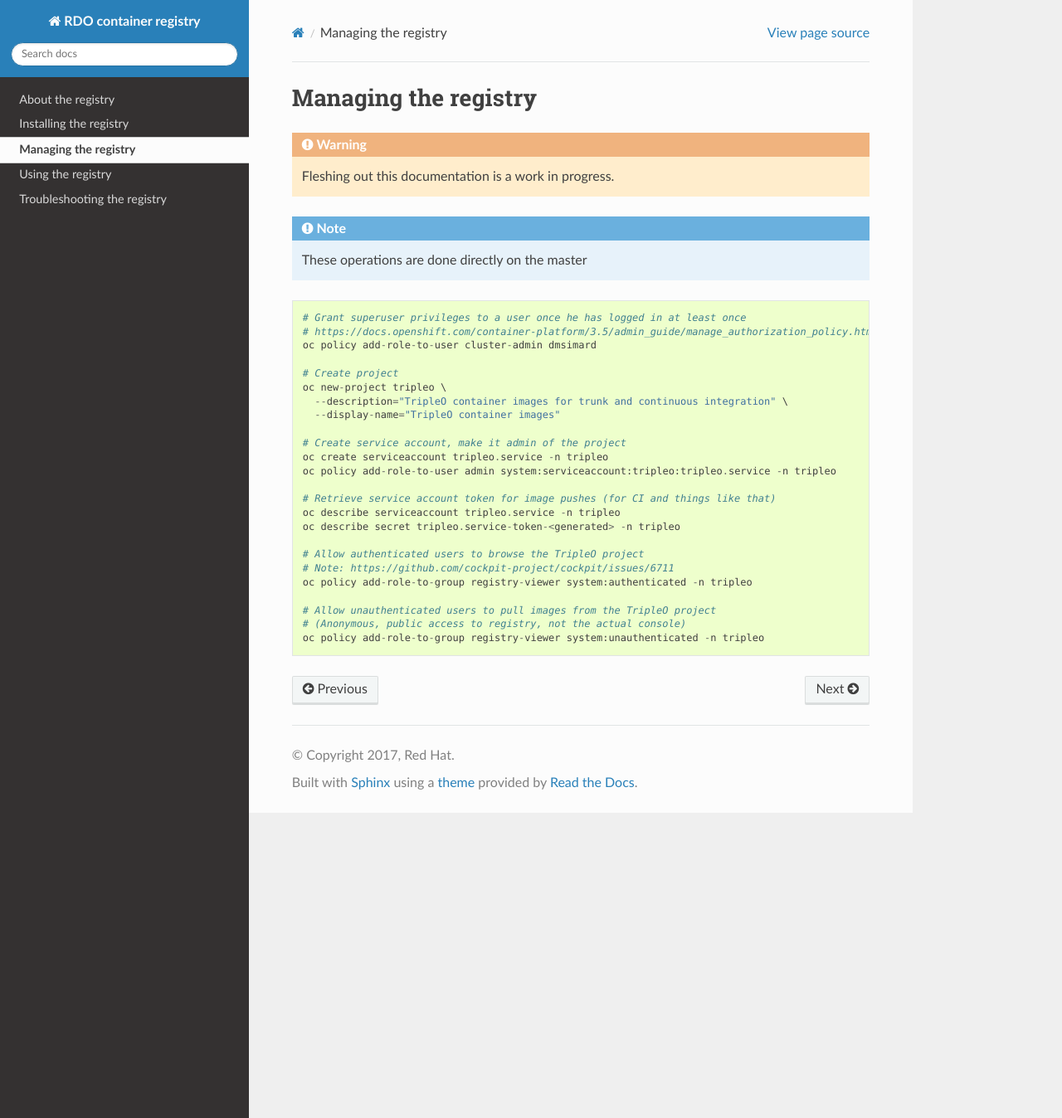
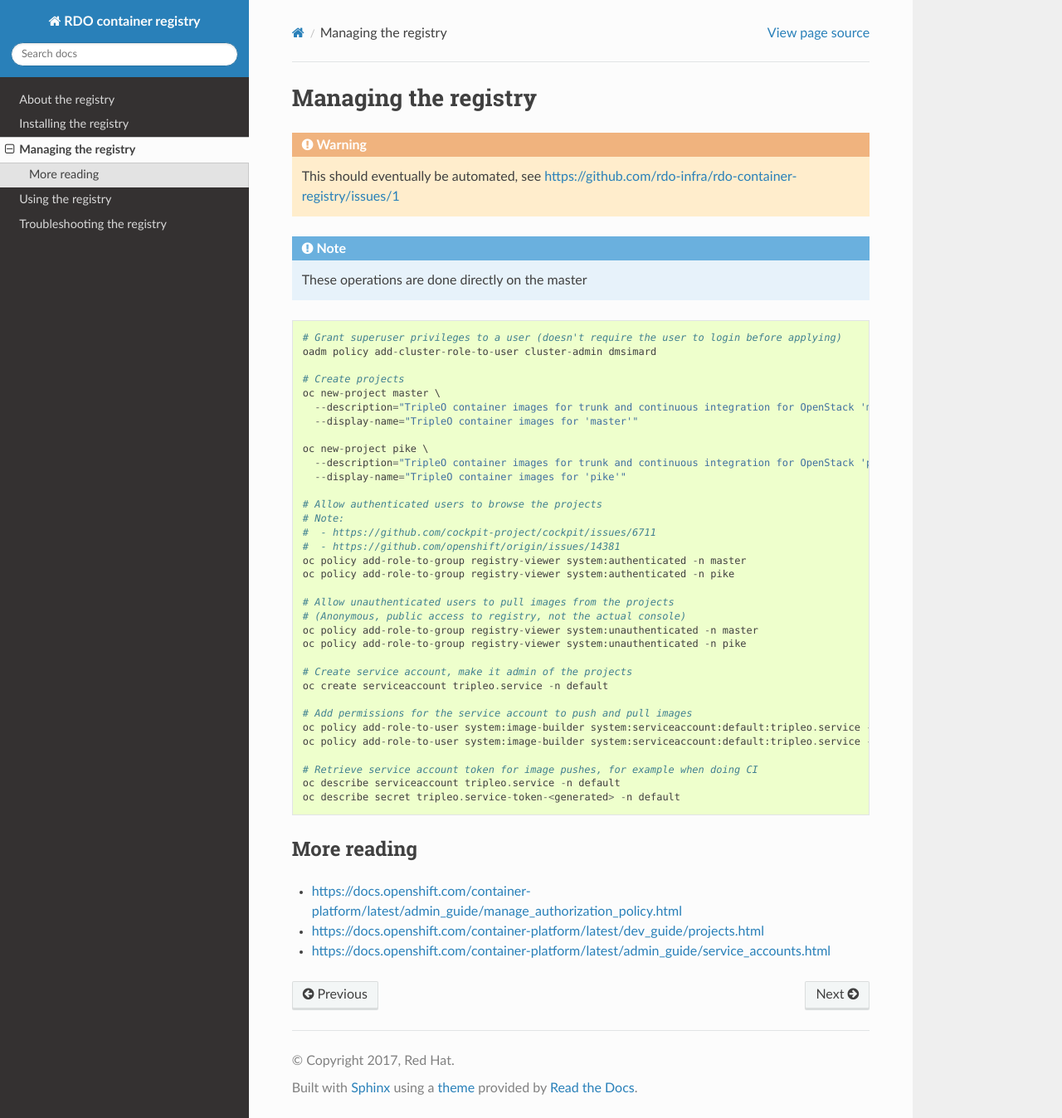
Before and after one commit to rdo-infra/rdo-container-registry, a Sphinx documentation site: the page built from doc/source/managing.rst, in a window 1280 px wide and 1348 px high. Shown: the whole window at 83% size. Built offline with Sphinx 7.4.7 and the Read the Docs theme 2.0.0, drawn with Linux system fonts in a browser that asks for light colours; the version number could not be read and is left out.

Commit message:
WIP: Improve docs
Change-Id: Id74044dc741032be8c70bc2a863f991c51654451

```diff
--- a/doc/source/managing.rst
+++ b/doc/source/managing.rst
@@ -1,33 +1,51 @@
 Managing the registry
 =====================
 
-.. warning:: Fleshing out this documentation is a work in progress.
+.. warning:: This should eventually be automated, see
+             https://github.com/rdo-infra/rdo-container-registry/issues/1
 
 .. note:: These operations are done directly on the master
 
 ::
 
-    # Grant superuser privileges to a user once he has logged in at least once
-    # https://docs.openshift.com/container-platform/3.5/admin_guide/manage_authorization_policy.html
-    oc policy add-role-to-user cluster-admin dmsimard
+    # Grant superuser privileges to a user (doesn't require the user to login before applying)
+    oadm policy add-cluster-role-to-user cluster-admin dmsimard
 
-    # Create project
-    oc new-project tripleo \
-      --description="TripleO container images for trunk and continuous integration" \
-      --display-name="TripleO container images"
+    # Create projects
+    oc new-project master \
+      --description="TripleO container images for trunk and continuous integration for OpenStack 'master'" \
+      --display-name="TripleO container images for 'master'"
 
-    # Create service account, make it admin of the project
-    oc create serviceaccount tripleo.service -n tripleo
-    oc policy add-role-to-user admin system:serviceaccount:tripleo:tripleo.service -n tripleo
+    oc new-project pike \
+      --description="TripleO container images for trunk and continuous integration for OpenStack 'pike'" \
+      --display-name="TripleO container images for 'pike'"
 
-    # Retrieve service account token for image pushes (for CI and things like that)
-    oc describe serviceaccount tripleo.service -n tripleo
-    oc describe secret tripleo.service-token-<generated> -n tripleo
+    # Allow authenticated users to browse the projects
+    # Note:
+    #  - https://github.com/cockpit-project/cockpit/issues/6711
+    #  - https://github.com/openshift/origin/issues/14381
+    oc policy add-role-to-group registry-viewer system:authenticated -n master
+    oc policy add-role-to-group registry-viewer system:authenticated -n pike
 
-    # Allow authenticated users to browse the TripleO project
-    # Note: https://github.com/cockpit-project/cockpit/issues/6711
-    oc policy add-role-to-group registry-viewer system:authenticated -n tripleo
+    # Allow unauthenticated users to pull images from the projects
+    # (Anonymous, public access to registry, not the actual console)
+    oc policy add-role-to-group registry-viewer system:unauthenticated -n master
+    oc policy add-role-to-group registry-viewer system:unauthenticated -n pike
 
-    # Allow unauthenticated users to pull images from the TripleO project
-    # (Anonymous, public access to registry, not the actual console)
-    oc policy add-role-to-group registry-viewer system:unauthenticated -n tripleo
+    # Create service account, make it admin of the projects
+    oc create serviceaccount tripleo.service -n default
+
+    # Add permissions for the service account to push and pull images
+    oc policy add-role-to-user system:image-builder system:serviceaccount:default:tripleo.service -n master
+    oc policy add-role-to-user system:image-builder system:serviceaccount:default:tripleo.service -n pike
+
+    # Retrieve service account token for image pushes, for example when doing CI
+    oc describe serviceaccount tripleo.service -n default
+    oc describe secret tripleo.service-token-<generated> -n default
+
+More reading
+~~~~~~~~~~~~
+
+- https://docs.openshift.com/container-platform/latest/admin_guide/manage_authorization_policy.html
+- https://docs.openshift.com/container-platform/latest/dev_guide/projects.html
+- https://docs.openshift.com/container-platform/latest/admin_guide/service_accounts.html
```
Also changed, not shown: doc/source/troubleshooting.rst (+15 -2 lines).
